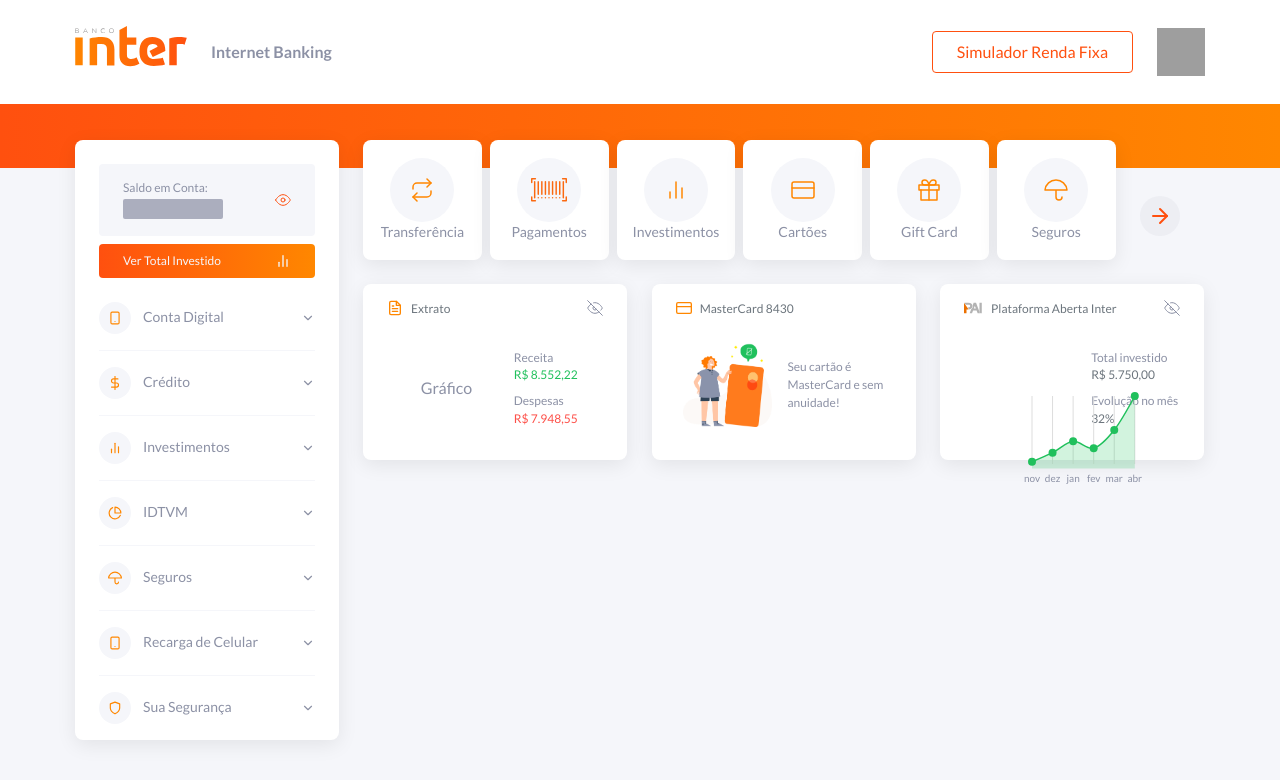
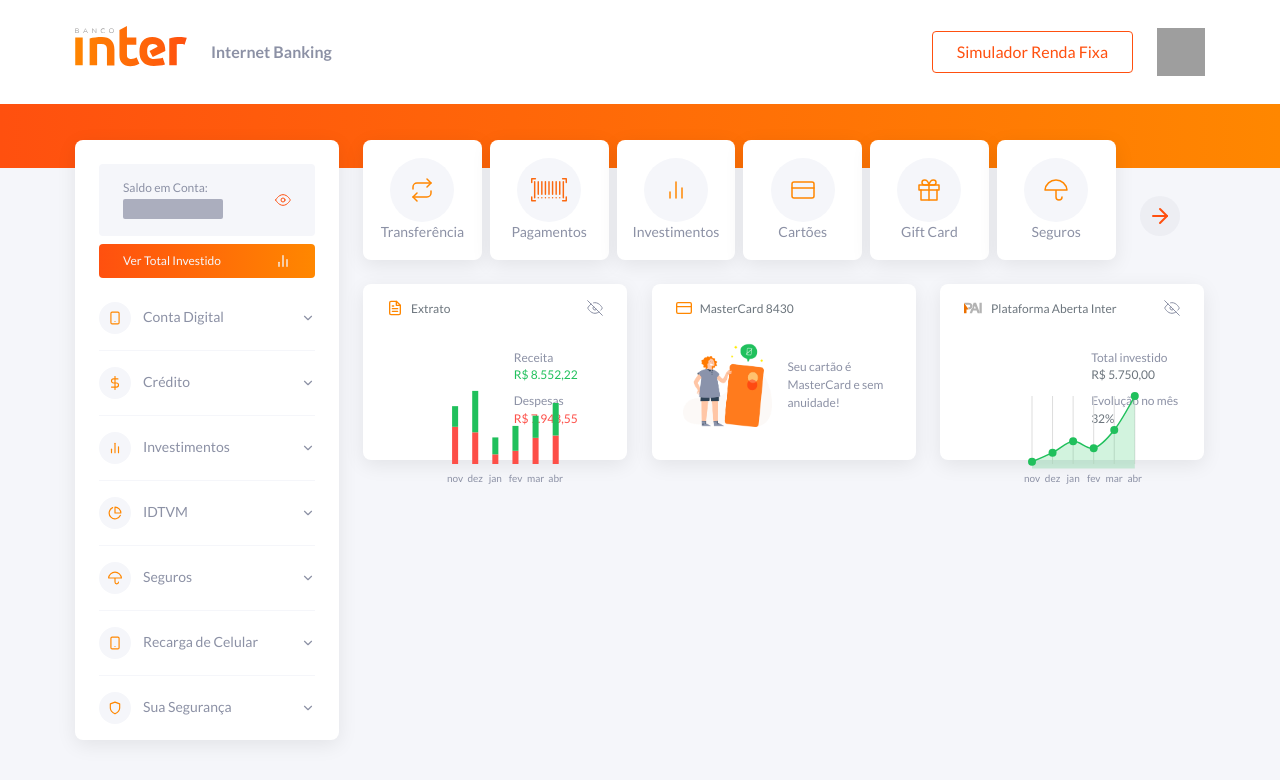
Before and after one commit to johnstewart0820/ts_bancointer, a React (Create React App) app: page / in a window 1280 px wide. Shown: the top 780 px of the page. Built offline with nearby package versions, Linux system fonts and the light colour scheme; grey boxes are pictures that could not be loaded.

Commit message:
:sparkles: feat: add bar chart to account summary

```diff
--- a/src/pages/Dashboard/MainContent/AccountSummary/index.tsx
+++ b/src/pages/Dashboard/MainContent/AccountSummary/index.tsx
@@ -1,10 +1,11 @@
-import React, { useState } from 'react';
+import React, { useState, useMemo } from 'react';
 
 import { FiCreditCard, FiFileText, FiEye, FiEyeOff } from 'react-icons/fi';
 import { ResponsiveLine } from '@nivo/line';
+import { ResponsiveBar } from '@nivo/bar';
 import { useTheme } from 'styled-components';
 
-import { lineChartData } from '../../../../resources';
+import { barChartData, lineChartData } from '../../../../resources';
 import {
   Container,
   Card,
@@ -26,11 +27,12 @@
 const AccountSummary: React.FC = () => {
   const [displayStatement, setDisplayStatement] = useState(true);
   const [displayInvestments, setDisplayInvestments] = useState(true);
-  const [investmentGrowth, setInvestmentGrowth] = useState(() => {
+
+  const investmentGrowth = useMemo(() => {
     const [investments] = lineChartData;
     const { y } = investments.data[investments.data.length - 1];
     return formatChartValue(y);
-  });
+  }, []);
 
   const { colors } = useTheme();
 
@@ -49,7 +51,51 @@
         </Header>
 
         <DataWrapper>
-          <LeftData>Gráfico</LeftData>
+          <LeftData>
+            <ResponsiveBar
+              data={barChartData}
+              indexBy="month"
+              keys={['outcome', 'income']}
+              colors={({ id, data }) => data[`${id}Color`]}
+              margin={{ top: 0, right: -8, bottom: 20, left: -8 }}
+              padding={0.7}
+              axisTop={null}
+              axisRight={null}
+              axisLeft={null}
+              axisBottom={{
+                tickSize: 0,
+                tickPadding: 8,
+                tickRotation: 0,
+              }}
+              tooltip={(chart) => {
+                const label = chart.id === 'income' ? 'Receita' : 'Despesas';
+                const value = chart.data[chart.id];
+                return (
+                  <CustomTooltip rightArrow>
+                    {`${label}: R$${value}`}
+                  </CustomTooltip>
+                );
+              }}
+              theme={{
+                tooltip: {
+                  container: {
+                    background: 'transparent',
+                    boxShadow: 'none',
+                    padding: 0,
+                    borderRadius: 0,
+                  },
+                  tableCell: {
+                    padding: 0,
+                  },
+                },
+              }}
+              animate
+              motionStiffness={90}
+              motionDamping={15}
+              enableGridY={false}
+              enableLabel={false}
+            />
+          </LeftData>
           <RightData>
             <span>Receita</span>
             <DataValue income>
@@ -106,7 +152,6 @@
                 type: 'linear',
                 min: 'auto',
                 max: 'auto',
-                stacked: true,
                 reverse: false,
               }}
               tooltip={({ point }) => {
--- a/src/pages/Dashboard/MainContent/AccountSummary/styles.ts
+++ b/src/pages/Dashboard/MainContent/AccountSummary/styles.ts
@@ -125,8 +125,8 @@
   `}
 `;
 
-export const CustomTooltip = styled.div`
-  ${({ theme }) => css`
+export const CustomTooltip = styled.div<{ rightArrow?: boolean }>`
+  ${({ theme, rightArrow }) => css`
     background: ${theme.colors.lightGrey};
     padding: 0.4rem 0.8rem;
     border-radius: ${theme.radius.small};
@@ -138,12 +138,16 @@
       content: '';
       display: block;
       height: 0;
-      left: 50%;
+      left: ${rightArrow ? `100%` : `50%`};
       bottom: -50%;
       position: absolute;
-      transform: translate3d(-50%, 25%, 0);
-      border-color: ${theme.colors.lightGrey} transparent transparent
-        transparent;
+      transform: ${rightArrow
+        ? `translate3d(0, -175%, 0)`
+        : `translate3d(-50%, 25%, 0)`};
+      border-color: ${rightArrow
+        ? `transparent transparent transparent ${theme.colors.lightGrey}`
+        : `${theme.colors.lightGrey} transparent transparent
+        transparent`};
       border-style: solid;
       border-width: 0.8rem;
     }
--- /dev/null
+++ b/src/resources/bar-chart-data.ts
@@ -0,0 +1,46 @@
+import theme from '../styles/theme';
+
+export default [
+  {
+    month: 'nov',
+    income: 5430.78,
+    incomeColor: theme.colors.success,
+    outcome: 9789.79,
+    outcomeColor: theme.colors.error,
+  },
+  {
+    month: 'dez',
+    income: 10897.23,
+    incomeColor: theme.colors.success,
+    outcome: 8340.9,
+    outcomeColor: theme.colors.error,
+  },
+  {
+    month: 'jan',
+    income: 4450.78,
+    incomeColor: theme.colors.success,
+    outcome: 2543.98,
+    outcomeColor: theme.colors.error,
+  },
+  {
+    month: 'fev',
+    income: 6543.23,
+    incomeColor: theme.colors.success,
+    outcome: 3480.98,
+    outcomeColor: theme.colors.error,
+  },
+  {
+    month: 'mar',
+    income: 5821.3,
+    incomeColor: theme.colors.success,
+    outcome: 6890.87,
+    outcomeColor: theme.colors.error,
+  },
+  {
+    month: 'abr',
+    income: 8552.22,
+    incomeColor: theme.colors.success,
+    outcome: 7498.25,
+    outcomeColor: theme.colors.error,
+  },
+];
--- a/src/resources/index.ts
+++ b/src/resources/index.ts
@@ -1,3 +1,4 @@
 export { default as sideBarNavigation } from './sidebar-navigation';
 export { default as cardsNavigation } from './cards-navigation';
 export { default as lineChartData } from './line-chart-data';
+export { default as barChartData } from './bar-chart-data';
```
